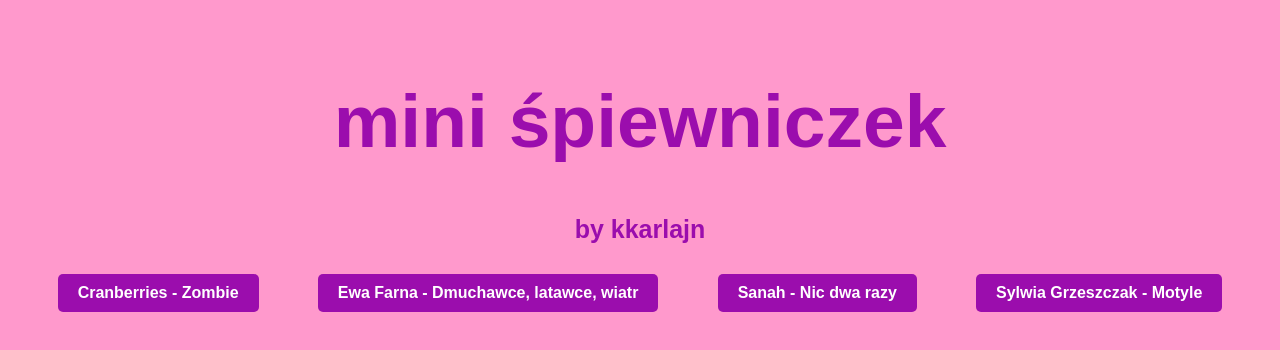
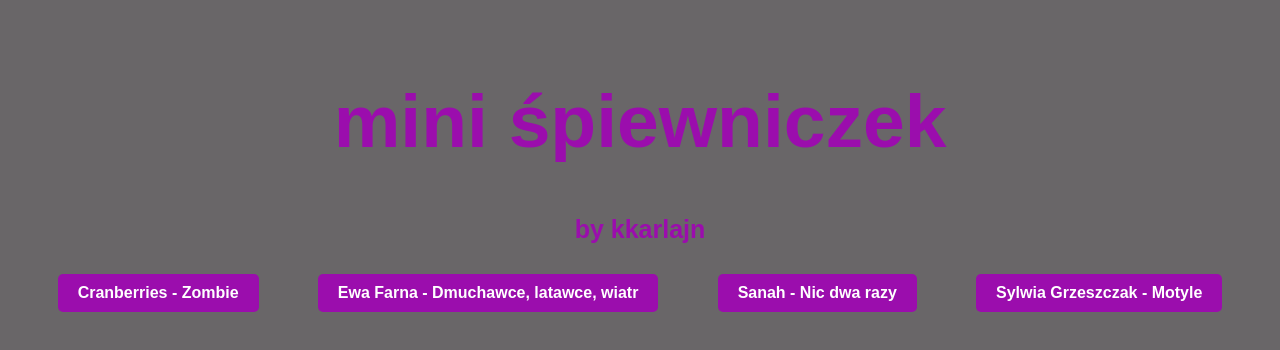
Before and after one commit to kkarlajn/spiewnik, a plain HTML site: page index.html in a window 1280 px wide. Drawn offline with Linux system fonts and the light colour scheme.

Commit message:
zmiana backgroundu,brak muzyczki

```diff
--- a/index.html
+++ b/index.html
@@ -6,7 +6,7 @@
   <title>Śpiewnik Karci</title>
   <style>
     body {
-      background-color: #ff99cc;
+      background-color: #696668;
       font-family: Arial, sans-serif;
       text-align: center;
       padding: 20px;
```
